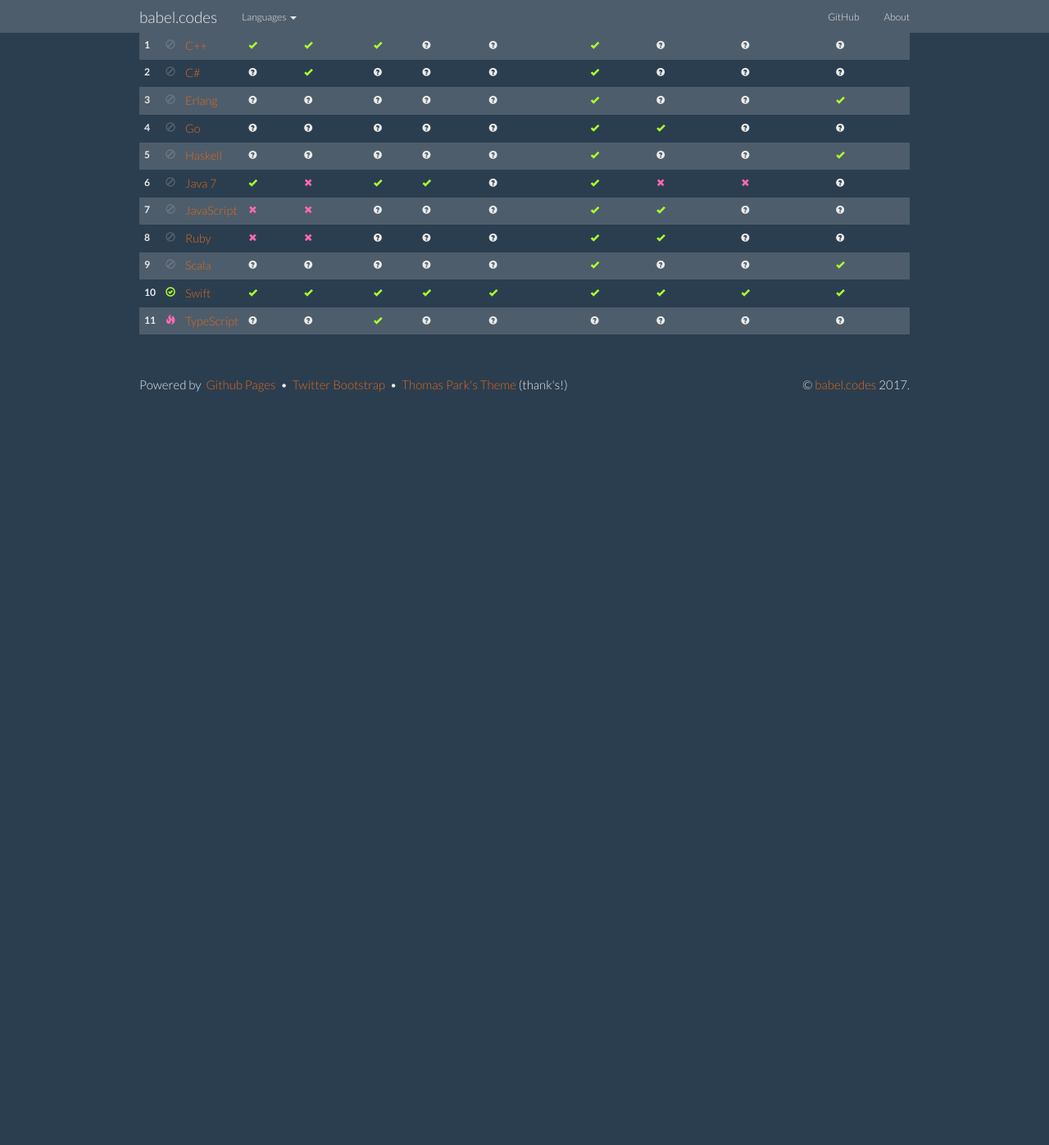
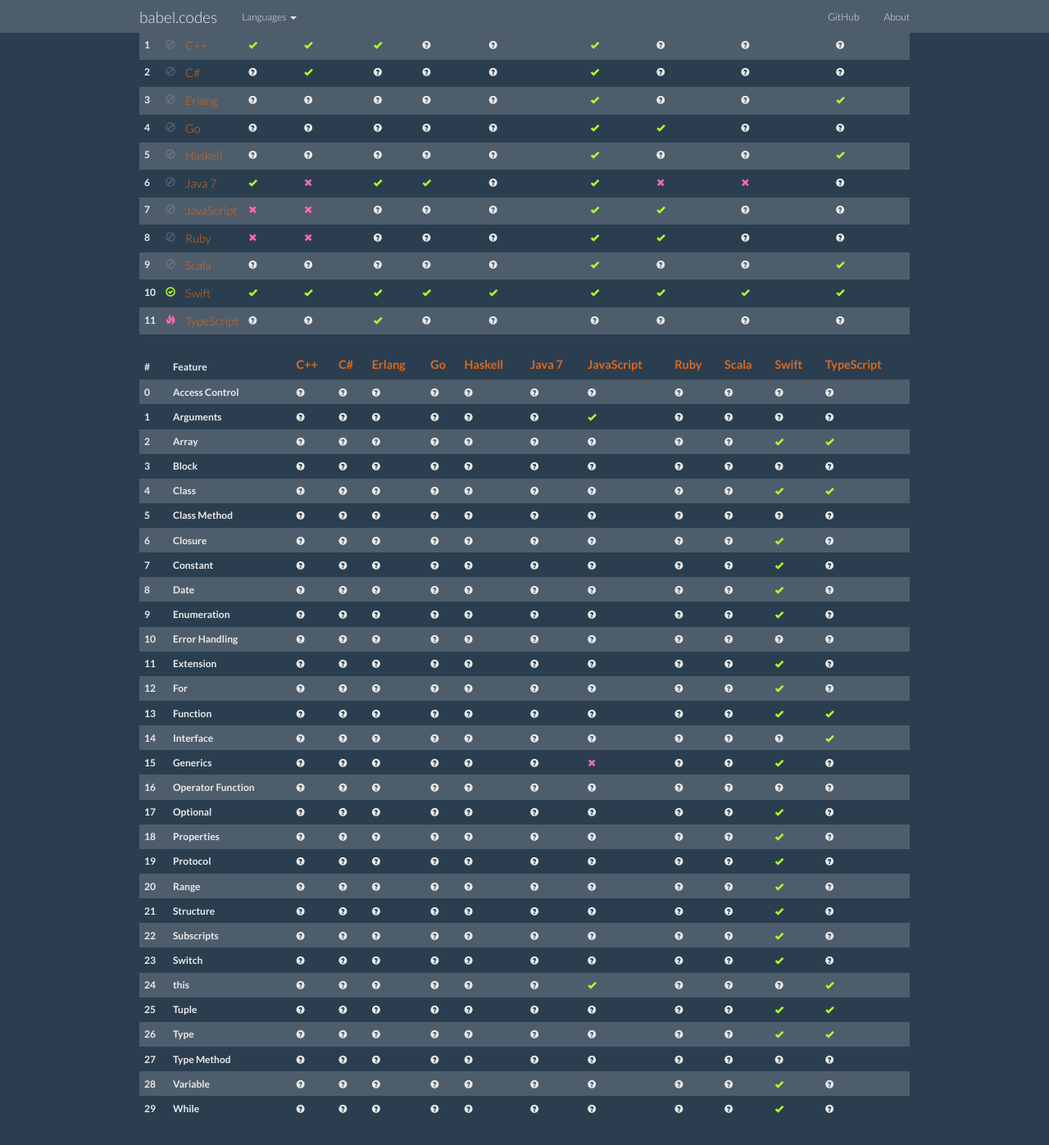
Before and after one commit to babelcodes/babelcodes.github.io, a Jekyll site: the page built from index.html, in a window 1280 px wide and 1400 px high, scrolled down 302 px. Shown: the top 1397 px of the window at 82% size. Built offline with Jekyll 4.4.1, drawn with Linux system fonts in a browser that asks for light colours; nearby versions of some CDN libraries; before the commit the page ends 900 px from its top, so only the background shows below that.

Commit message:
closes #3 - List Features by Languages on homepage.

```diff
--- a/_config.yml
+++ b/_config.yml
@@ -30,3 +30,35 @@
 - FirstClassFunction
 - HigherOrderFunction
 - PatternMatching
+
+allFeatures:
+- Access Control
+- Arguments
+- Array
+- Block
+- Class
+- Class Method
+- Closure
+- Constant
+- Date
+- Enumeration
+- Error Handling
+- Extension
+- For
+- Function
+- Interface
+- Generics
+- Operator Function
+- Optional
+- Properties
+- Protocol
+- Range
+- Structure
+- Subscripts
+- Switch
+- this
+- Tuple
+- Type
+- Type Method
+- Variable
+- While
--- a/_languages/JavaScript/index.md
+++ b/_languages/JavaScript/index.md
@@ -2,7 +2,7 @@
 layout: language
 type: language
 name: 'JavaScript'
-iid: js
+iid: javascript
 status:
 abstract: ""
 links_:
--- a/index.html
+++ b/index.html
@@ -70,3 +70,55 @@
         </table>
     </div>
 </div>
+
+<div class="row">
+    <div class="col-lg-12">
+        <table class="table table-striped table-hover">
+            <thead>
+                <tr>
+                    <th>#</th>
+                    <th>Feature</th>
+                    {% for language in site.languages %}
+                        {% if language.type=='language' %}
+                            <th><big><a href="{{language.url}}" style="color: #df691a; text-decoration: none;">{{ language.name }}</a></big></th>
+                        {% endif %}
+                    {% endfor %}
+                </tr>
+            </thead>
+            <tbody>
+                {% assign count = '0' %}
+                {% for feature in site.allFeatures %}
+                    <tr>
+                        <th>{{ count }}</th>
+                        {% capture count %}{{ count | plus: '1' }}{% endcapture %}
+                        <th>{{ feature }}</th>
+                        {% for language in site.languages %}
+                            {% if language.type=='language' %}
+                                <td>
+                                    {% assign supported = 'unknown' %}
+                                    {% assign wantedPage = false %}
+                                    {% for page in site.languages %}
+                                        {% if page.layout=='feature' and feature == page.iid and page.language contains language.iid %}
+                                            {% if page.status=='NONE' %}
+                                                {% assign supported = false %}
+                                            {% else %}
+                                                {% assign supported = true %}
+                                                {% assign wantedPage = 3 %}
+                                            {% endif %}
+                                        {% endif %}
+                                    {% endfor %}
+
+                                    {% if supported == true %}
+                                        <a href="{{wantedPage.url}}" style_="color: #df691a; text-decoration: none;">{% include mark-language-feature.html feature=supported %}</a>
+                                    {% else %}
+                                        {% include mark-language-feature.html feature=supported %}
+                                    {% endif %}
+                                </td>
+                            {% endif %}
+                        {% endfor %}
+                    </tr>
+                {% endfor %}
+            </tbody>
+        </table>
+    </div>
+</div>
```
Also changed, not shown: _languages/JavaScript/Generics.md (added, +10 -0 lines), README.md.
